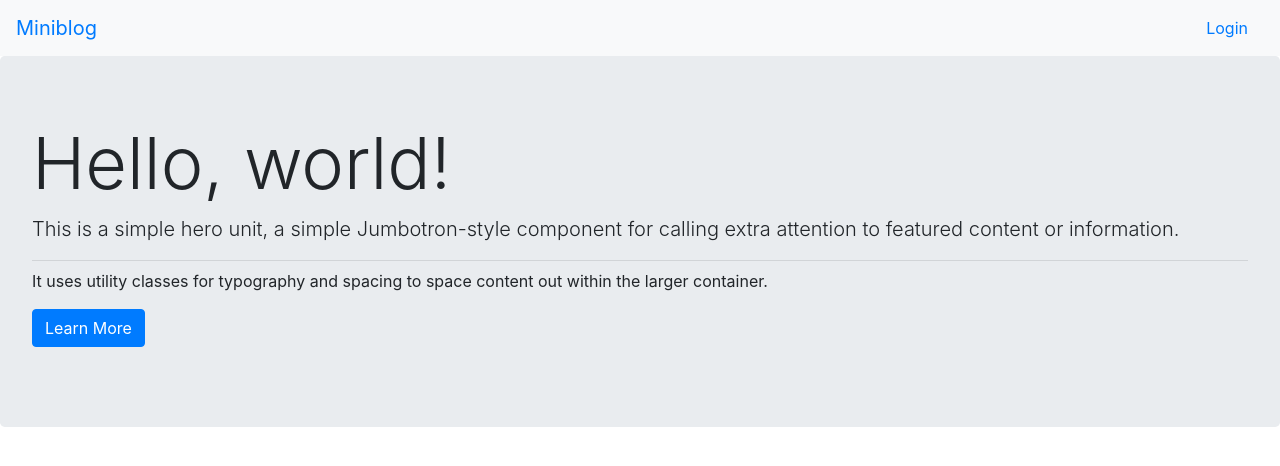
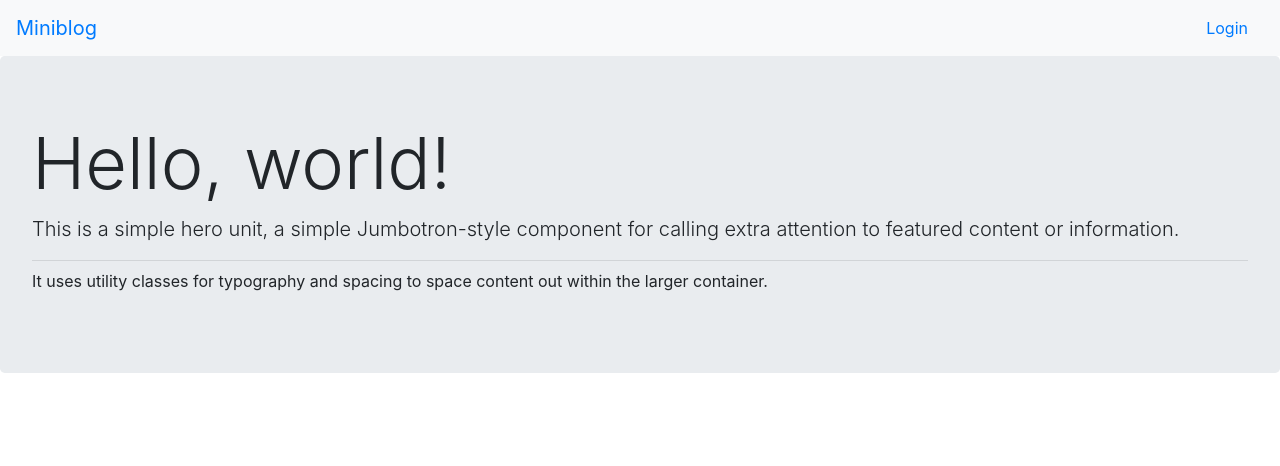
Before and after one commit to craigdanj/miniblog, a React (Create React App) app in the folder client/: page /post/1 in a window 1280 px wide. Shown: the top 466 px of the page. Built offline with nearby package versions, Linux system fonts and the light colour scheme.

Commit message:
button remoevd

```diff
--- a/client/src/components/post/index.js
+++ b/client/src/components/post/index.js
@@ -26,7 +26,6 @@ function Post() {
 				<hr className="my-2" />
 				<p>It uses utility classes for typography and spacing to space content out within the larger container.</p>
 				<p className="lead">
-				<Button color="primary">Learn More</Button>
 				</p>
 			</Jumbotron>
 		</div>
```
